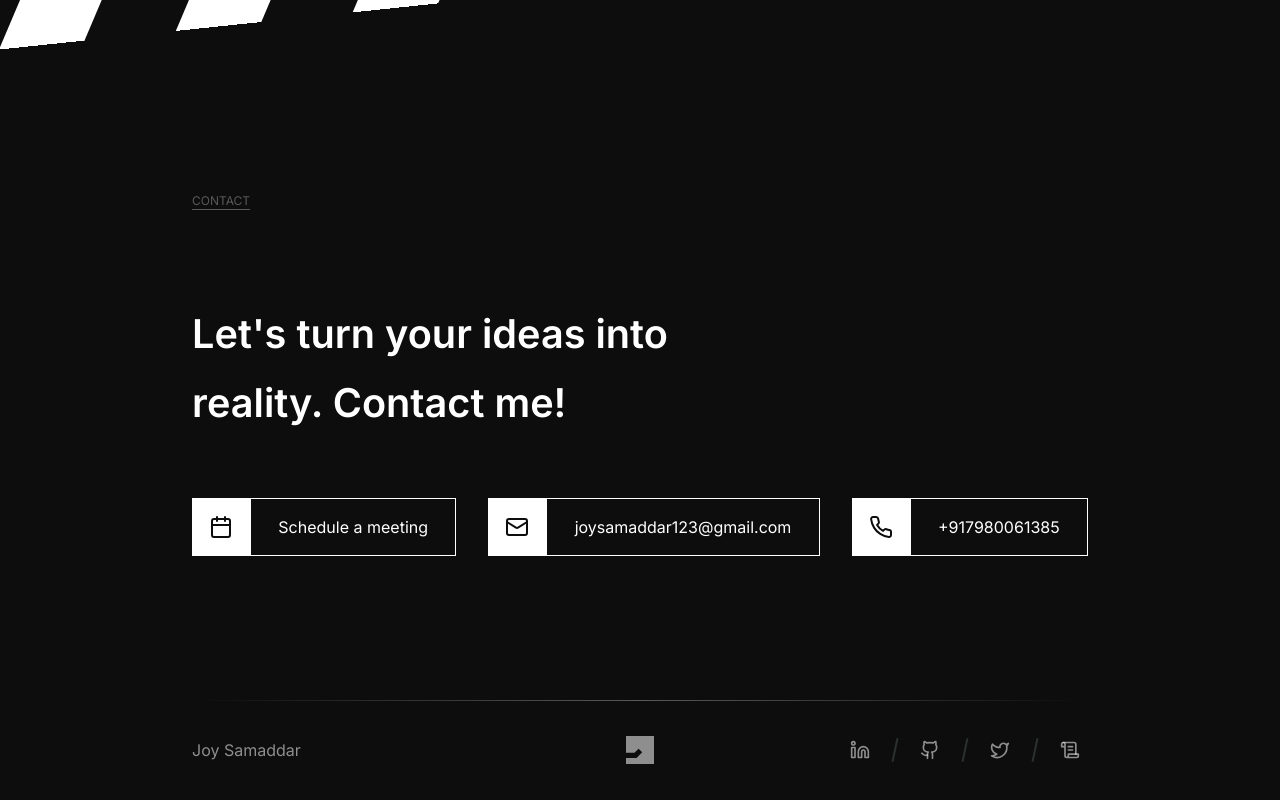
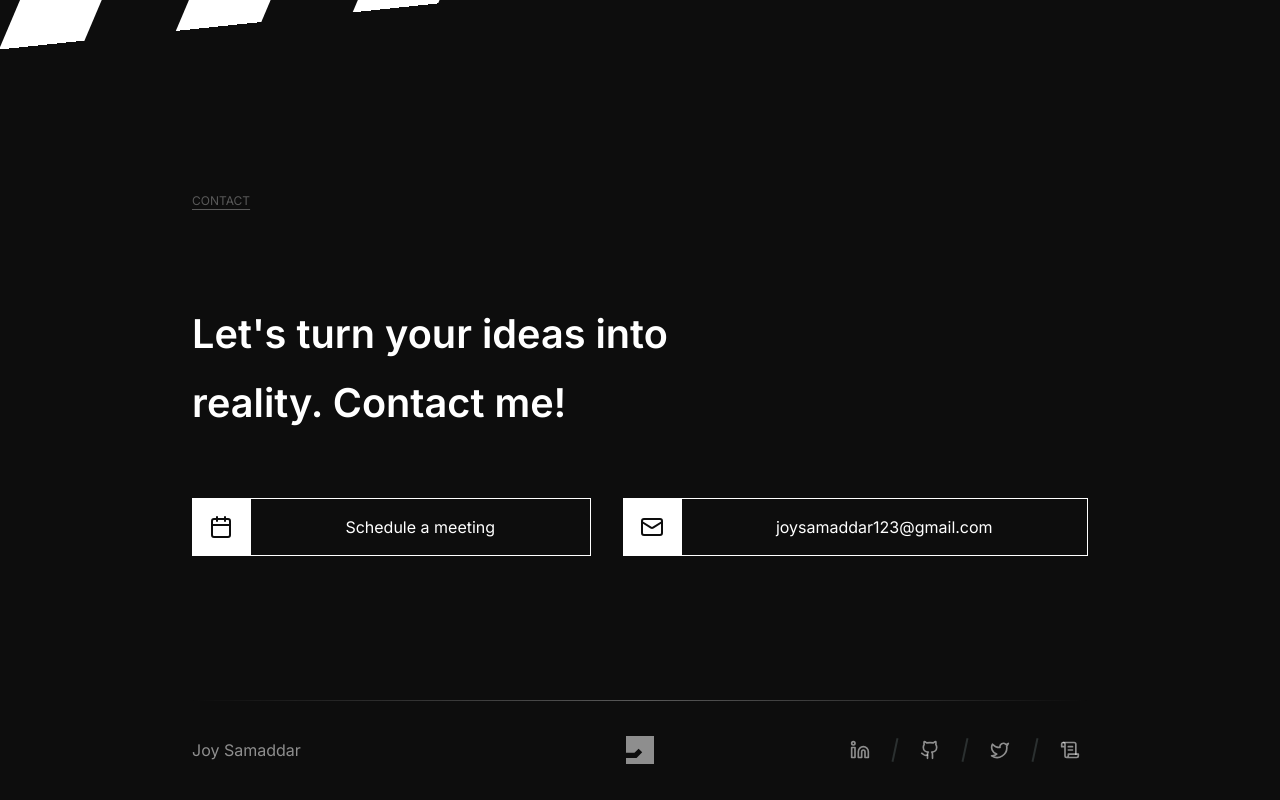
Before and after one commit to joysamaddar/portfolio, a Next.js app: page / in a window 1280 px wide. Shown: the part 7191-7991 px from the top of the page. Built offline with nearby package versions, Linux system fonts and the light colour scheme.

Commit message:
Remove phone number from contact section

```diff
--- a/components/Contact.tsx
+++ b/components/Contact.tsx
@@ -2,7 +2,7 @@ import Heading from "./ui/Heading";
 import { useRef } from "react";
 import { motion, useScroll, useTransform } from "framer-motion";
 import { RevealingTextContainer, RevealingTextItem } from "./ui/RevealingText";
-import { Calendar, Mail, Phone } from "lucide-react";
+import { Calendar, Mail } from "lucide-react";
 import { ButtonWithIcon } from "./ui/Buttons";
 import Link from "next/link";
 
@@ -71,9 +71,6 @@ export default function Contact() {
               joysamaddar123@gmail.com
             </ButtonWithIcon>
           </a>
-          <a href="tel:+917980061385" className="flex-grow">
-            <ButtonWithIcon icon={Phone}>+917980061385</ButtonWithIcon>
-          </a>
         </div>
       </motion.div>
     </motion.section>
```
